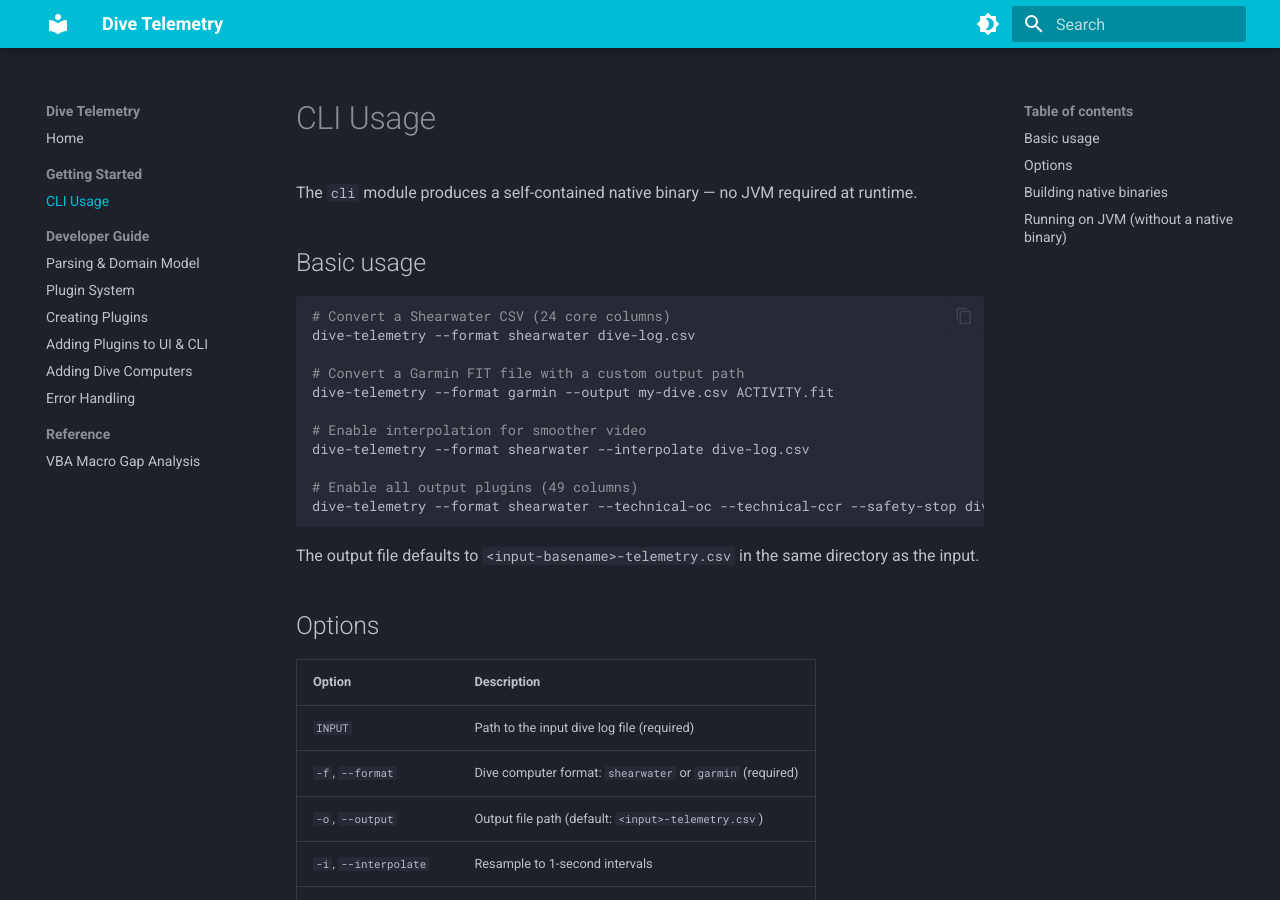
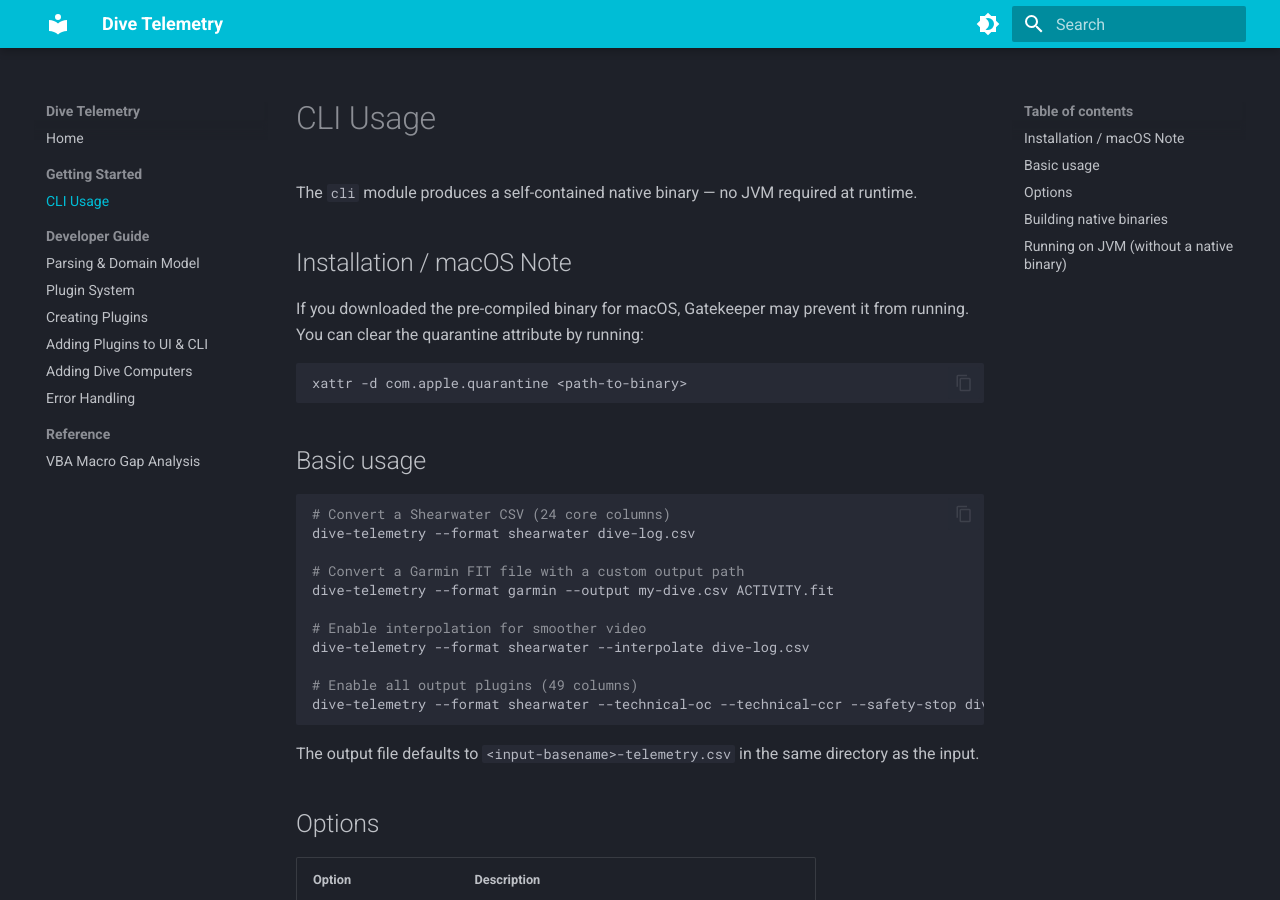
Before and after one commit to onema/dive-telemetry, an MkDocs documentation site: the page built from docs/cli-usage.md, in a window 1280 px wide and 900 px high. Built offline with MkDocs 1.6.1 and Material for MkDocs 9.7.7, drawn with Linux system fonts in a browser that asks for light colours.

Commit message:
More docs updates.

````diff
--- a/docs/cli-usage.md
+++ b/docs/cli-usage.md
@@ -1,6 +1,14 @@
 # CLI Usage
 
 The `cli` module produces a self-contained native binary — no JVM required at runtime.
+
+## Installation / macOS Note
+
+If you downloaded the pre-compiled binary for macOS, Gatekeeper may prevent it from running. You can clear the quarantine attribute by running:
+
+```bash
+xattr -d com.apple.quarantine <path-to-binary>
+```
 
 ## Basic usage
 
````
Also changed, not shown: README.md (+8 -0 lines).
